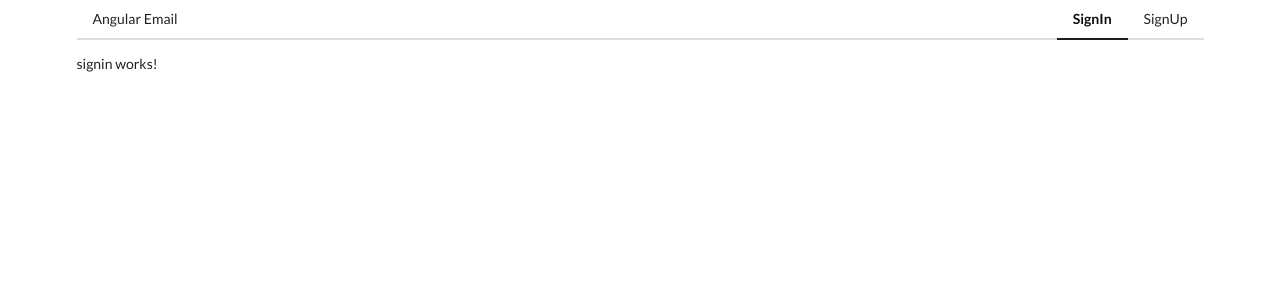
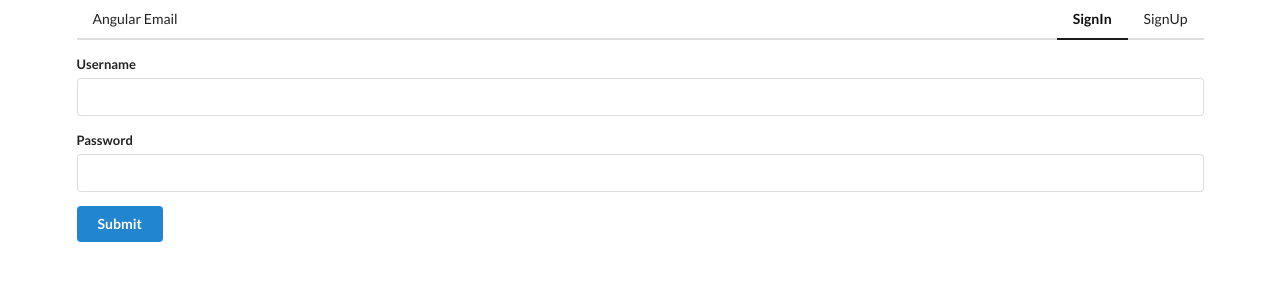
Before and after one commit to praveennagaraj97/email-dropbox, an Angular app: page / in a window 1280 px wide. Shown: the top 300 px of the page. Built offline with nearby package versions, Linux system fonts and the light colour scheme; no server answers.

Commit message:
auth complete

```diff
--- a/src/app/auth/auth.service.ts
+++ b/src/app/auth/auth.service.ts
@@ -7,10 +7,13 @@ interface UsernameAvailableResponse {
   available: boolean;
 }
 
-interface FormValuesInputPayload {
+interface SignInPayload {
+  username: string;
   password: string;
+}
+
+interface FormValuesInputPayload extends SignInPayload {
   passwordConfirmation: string;
-  username: string;
 }
 
 interface SignUpRespose {
@@ -60,4 +63,10 @@ export class AuthService {
       .post<any>(this.baseUrl + `/auth/signout`, {})
       .pipe(tap(() => this.signedIn$.next(false)));
   }
+
+  signIn(formValues: SignInPayload): Observable<any> {
+    return this.http
+      .post<SignInPayload>(this.baseUrl + `/auth/signin`, formValues)
+      .pipe(tap(() => this.signedIn$.next(true)));
+  }
 }
--- a/src/app/auth/signin/signin.component.html
+++ b/src/app/auth/signin/signin.component.html
@@ -1 +1,17 @@
-<p>signin works!</p>
+<form [formGroup]="authForm" (ngSubmit)="onSubmit()" class="ui form">
+  <app-input inputType="text" label="Username" [control]="username"></app-input>
+  <app-input
+    inputType="password"
+    label="Password"
+    [control]="password"
+  ></app-input>
+
+  <div *ngIf="showError()" class="ui red basic label">
+    <p *ngIf="authForm.errors?.invalid">InValid Credentials provided</p>
+    <p *ngIf="authForm.errors?.failed">SignIn failed, something went wrong</p>
+  </div>
+
+  <div>
+    <button class="ui submit button primary">Submit</button>
+  </div>
+</form>
--- a/src/app/auth/signin/signin.component.ts
+++ b/src/app/auth/signin/signin.component.ts
@@ -1,15 +1,57 @@
 import { Component, OnInit } from '@angular/core';
+import {
+  FormControl,
+  FormGroup,
+  ValidationErrors,
+  Validators,
+} from '@angular/forms';
+import { AuthService } from '../auth.service';
 
 @Component({
   selector: 'app-signin',
   templateUrl: './signin.component.html',
-  styleUrls: ['./signin.component.css']
+  styleUrls: ['./signin.component.css'],
 })
 export class SigninComponent implements OnInit {
+  authForm = new FormGroup({
+    username: new FormControl('', [
+      Validators.required,
+      Validators.minLength(3),
+      Validators.maxLength(20),
+      Validators.pattern(/^[a-z0-9]+$/),
+    ]),
+    password: new FormControl('', [
+      Validators.required,
+      Validators.minLength(4),
+      Validators.maxLength(20),
+    ]),
+  });
 
-  constructor() { }
+  username = this.authForm.controls.username as FormControl;
+  password = this.authForm.controls.password as FormControl;
 
-  ngOnInit(): void {
+  constructor(private authService: AuthService) {}
+
+  ngOnInit(): void {}
+
+  showError(): boolean | ValidationErrors | null {
+    const { dirty, touched, errors } = this.authForm;
+    return dirty && touched && errors;
   }
 
+  onSubmit(): void {
+    if (this.authForm.invalid) {
+      return;
+    }
+
+    const { password, username } = this.authForm.value;
+
+    // tslint:disable-next-line: deprecation
+    this.authService.signIn({ password, username }).subscribe({
+      next: () => {},
+      error: (err) => {
+        this.authForm.setErrors({ invalid: true });
+      },
+    });
+  }
 }
--- a/src/app/auth/signup/signup.component.ts
+++ b/src/app/auth/signup/signup.component.ts
@@ -70,9 +70,7 @@ export class SignupComponent implements OnInit {
       .userSignUp({ password, passwordConfirmation, username })
       // tslint:disable-next-line: deprecation
       .subscribe({
-        next: (value) => {
-          console.log(value);
-        },
+        next: (value) => {},
         error: () => {
           this.authForm.setErrors({ failed: true });
         },
```
